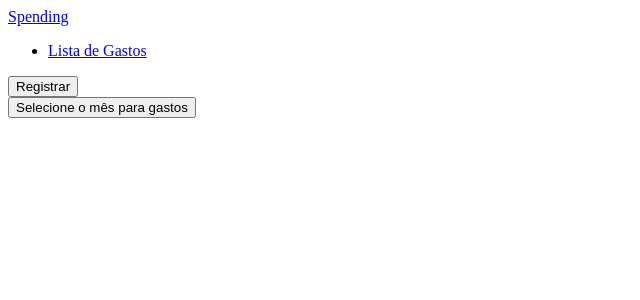
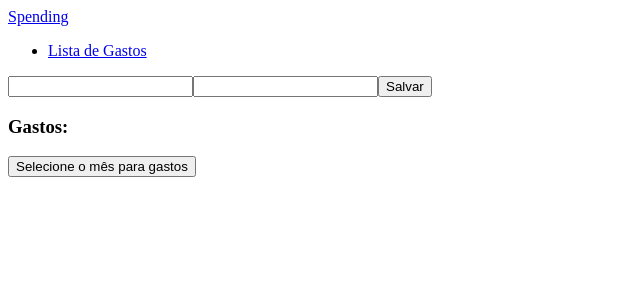
Before and after one commit to TioCleber/spending, a React (Create React App) app: page / in a window 1280 px wide. Shown: the top 300 px of the page, without its empty margins (0-640 px from the left). Built offline with nearby package versions, Linux system fonts and the light colour scheme.

Commit message:
added new custom hooks and cards to home

```diff
--- /dev/null
+++ b/src/components/Cards/index.tsx
@@ -0,0 +1,7 @@
+interface CardsProps {
+  children: React.ReactNode
+}
+
+export const Cards = ({ children }: CardsProps) => {
+  return <div>{children}</div>
+}
--- /dev/null
+++ b/src/constants/initialValues.ts
@@ -0,0 +1,4 @@
+export const user = {
+  fullName: '',
+  spent: '',
+}
--- /dev/null
+++ b/src/hooks/useProfile.tsx
@@ -0,0 +1,18 @@
+import { user } from '../constants/initialValues'
+
+interface User {
+  fullName: string
+  spent: string
+}
+
+export const useProfile = () => {
+  const getUSer = localStorage.getItem('user')
+
+  if (getUSer) {
+    const parseUser: User = JSON.parse(getUSer)
+
+    return parseUser
+  }
+
+  return user
+}
--- /dev/null
+++ b/src/hooks/useSpending.tsx
@@ -0,0 +1,52 @@
+import { months } from '../constants/months'
+import { SpendingProps } from '../typings/spending'
+import { formatCurrency } from '../utils/formatCurrency'
+import { useProfile } from './useProfile'
+
+export const useSpending = () => {
+  const user = useProfile()
+
+  const handleSpending = () => {
+    const spendingForMonth: SpendingProps[] = []
+
+    months.forEach((validMonth) => {
+      const spending = localStorage.getItem(validMonth)
+      const parseSpending = JSON.parse(spending || '[]')
+
+      if (parseSpending.length) {
+        const totalValues = parseSpending.reduce((acc: any, curr: any) => {
+          acc += Number(curr.value)
+
+          return acc
+        }, 0)
+
+        const remainingSalary = Number(user.spent) - totalValues
+
+        spendingForMonth.push({
+          name: validMonth,
+          stores: parseSpending,
+          totalValues: formatCurrency(totalValues),
+          remainingSalary: formatCurrency(remainingSalary),
+        })
+      }
+    })
+
+    return spendingForMonth
+  }
+
+  const spending = handleSpending()
+
+  const totalSpending = spending.reduce((acc, curr) => {
+    const parseValues = curr.stores.reduce((acc, curr) => {
+      acc += Number(curr.value)
+
+      return acc
+    }, 0)
+
+    acc += parseValues
+
+    return acc
+  }, 0)
+
+  return { spending, totalSpending }
+}
--- a/src/pages/Home/Home.tsx
+++ b/src/pages/Home/Home.tsx
@@ -1,21 +1,65 @@
 import { useState } from 'react'
+import { Cards } from '../../components/Cards'
+import { useProfile } from '../../hooks/useProfile'
+import { useSpending } from '../../hooks/useSpending'
+import { formatCurrency } from '../../utils/formatCurrency'
 import { FormSpending } from '../components/FormSpending'
 import { Register } from '../components/Register'
 
 export const Home = () => {
   const [register, setRegister] = useState(false)
+  const user = useProfile()
+  const { totalSpending, spending } = useSpending()
 
   const handleClick = () => {
     setRegister(!register)
   }
 
+  const validateUser = !user.fullName || !user.spent ? false : true
+
   return (
     <>
       <main>
         <section>
-          {!register && <button onClick={handleClick}>Registrar</button>}
+          <Cards>
+            <div>
+              {!register && validateUser && (
+                <>
+                  <div>
+                    <h3>Olá, {user.fullName}</h3>
+                    <p>
+                      Seu Salário é de: {formatCurrency(Number(user.spent))}
+                    </p>
+                    <p>Total de gastos: {formatCurrency(totalSpending)}</p>
+                  </div>
 
-          {register && <Register onRegister={setRegister} />}
+                  <button onClick={handleClick}>Alterar</button>
+                </>
+              )}
+
+              {!validateUser && <Register onRegister={setRegister} />}
+
+              {register && <Register onRegister={setRegister} />}
+            </div>
+          </Cards>
+
+          <Cards>
+            <div>
+              <h3>Gastos:</h3>
+
+              <div>
+                <ul>
+                  {spending.map((values) => (
+                    <li key={values.name}>
+                      <p>
+                        {values.name}: {values.totalValues}
+                      </p>
+                    </li>
+                  ))}
+                </ul>
+              </div>
+            </div>
+          </Cards>
         </section>
 
         <FormSpending />
--- a/src/pages/components/ListSpending/index.tsx
+++ b/src/pages/components/ListSpending/index.tsx
@@ -1,39 +1,11 @@
 import { Link } from 'react-router-dom'
 import { Disclosure } from '../../../components/Disclosure'
-import { months } from '../../../constants/months'
+import { useSpending } from '../../../hooks/useSpending'
 import { Spending } from '../../../typings/FormSpending'
 import { formatCurrency } from '../../../utils/formatCurrency'
 
 export const ListSpending = () => {
-  const handleSpending = () => {
-    const spendingForMonth: any[] = []
-
-    months.forEach((validMonth) => {
-      const spending = localStorage.getItem(validMonth)
-      const parseSpending = JSON.parse(spending || '[]')
-
-      if (parseSpending.length) {
-        const totalValues = parseSpending.reduce((acc: any, curr: any) => {
-          acc += Number(curr.value)
-
-          return acc
-        }, 0)
-
-        const remainingSalary = 4100 - totalValues
-
-        spendingForMonth.push({
-          name: validMonth,
-          stores: parseSpending,
-          totalValues: formatCurrency(totalValues),
-          remainingSalary: formatCurrency(remainingSalary),
-        })
-      }
-    })
-
-    return spendingForMonth
-  }
-
-  const spending = handleSpending()
+  const { spending } = useSpending()
 
   return (
     <main>
--- a/src/pages/components/Register/index.tsx
+++ b/src/pages/components/Register/index.tsx
@@ -1,5 +1,6 @@
 import { useState } from 'react'
 import { Inputs } from '../../../components/Inputs'
+import { user } from '../../../constants/initialValues'
 
 interface RegisterProps {
   onRegister: React.Dispatch<React.SetStateAction<boolean>>
@@ -10,13 +11,8 @@ interface StateProps {
   spent: string
 }
 
-const INITIAL_STATE = {
-  fullName: '',
-  spent: '',
-}
-
 export const Register = ({ onRegister }: RegisterProps) => {
-  const [state, setState] = useState<StateProps>(INITIAL_STATE)
+  const [state, setState] = useState<StateProps>(user)
 
   const handleClick = () => {
     onRegister(false)
@@ -24,12 +20,12 @@ export const Register = ({ onRegister }: RegisterProps) => {
     if (state.fullName && state.spent) {
       localStorage.setItem('user', JSON.stringify(state))
 
-      return setState(INITIAL_STATE)
+      return setState(user)
     }
 
-    localStorage.setItem('user', JSON.stringify(INITIAL_STATE))
+    localStorage.setItem('user', JSON.stringify(user))
 
-    return setState(INITIAL_STATE)
+    return setState(user)
   }
 
   return (
--- /dev/null
+++ b/src/typings/spending.ts
@@ -0,0 +1,8 @@
+import { Spending } from "./FormSpending"
+
+export interface SpendingProps {
+  name: string
+  stores: Spending[]
+  totalValues: string,
+  remainingSalary: string,
+}
```
